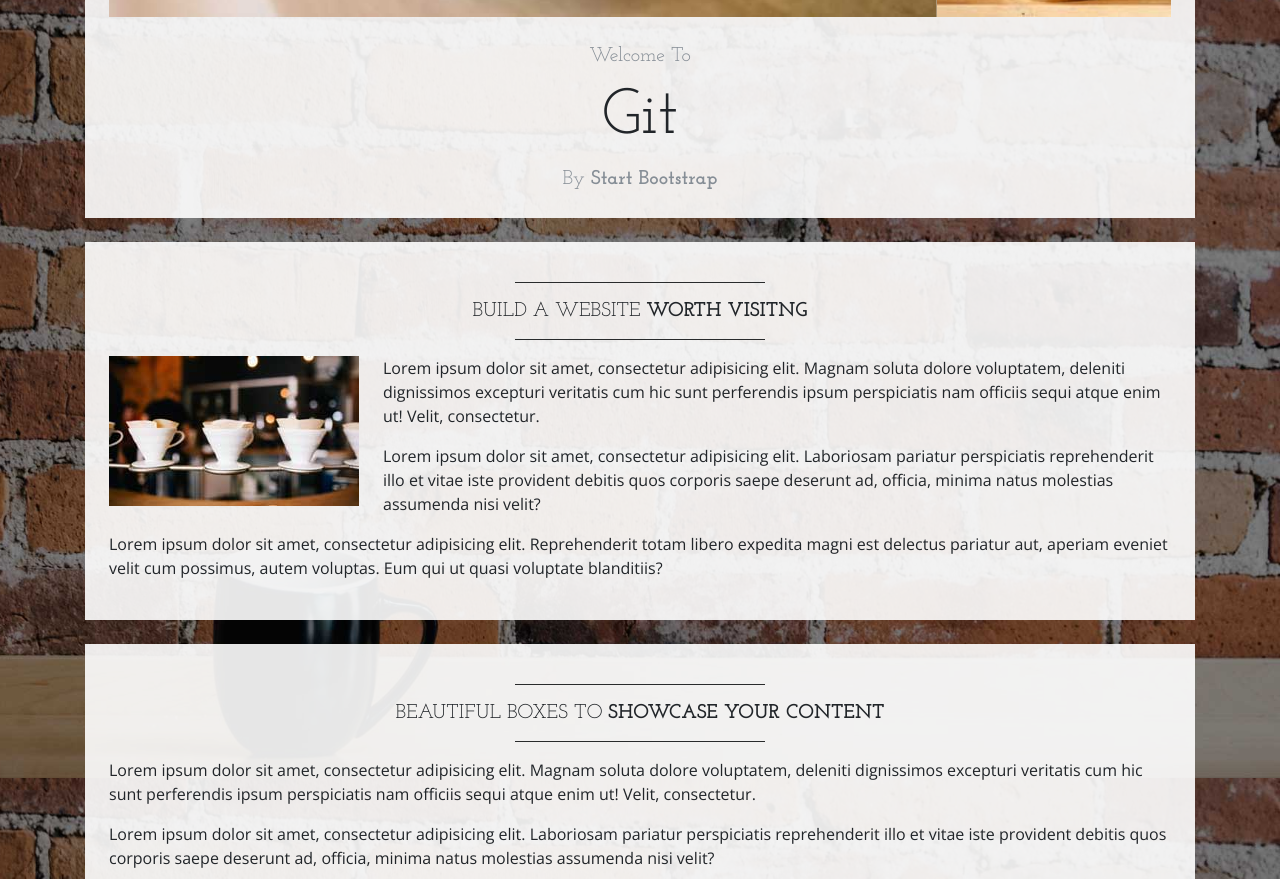
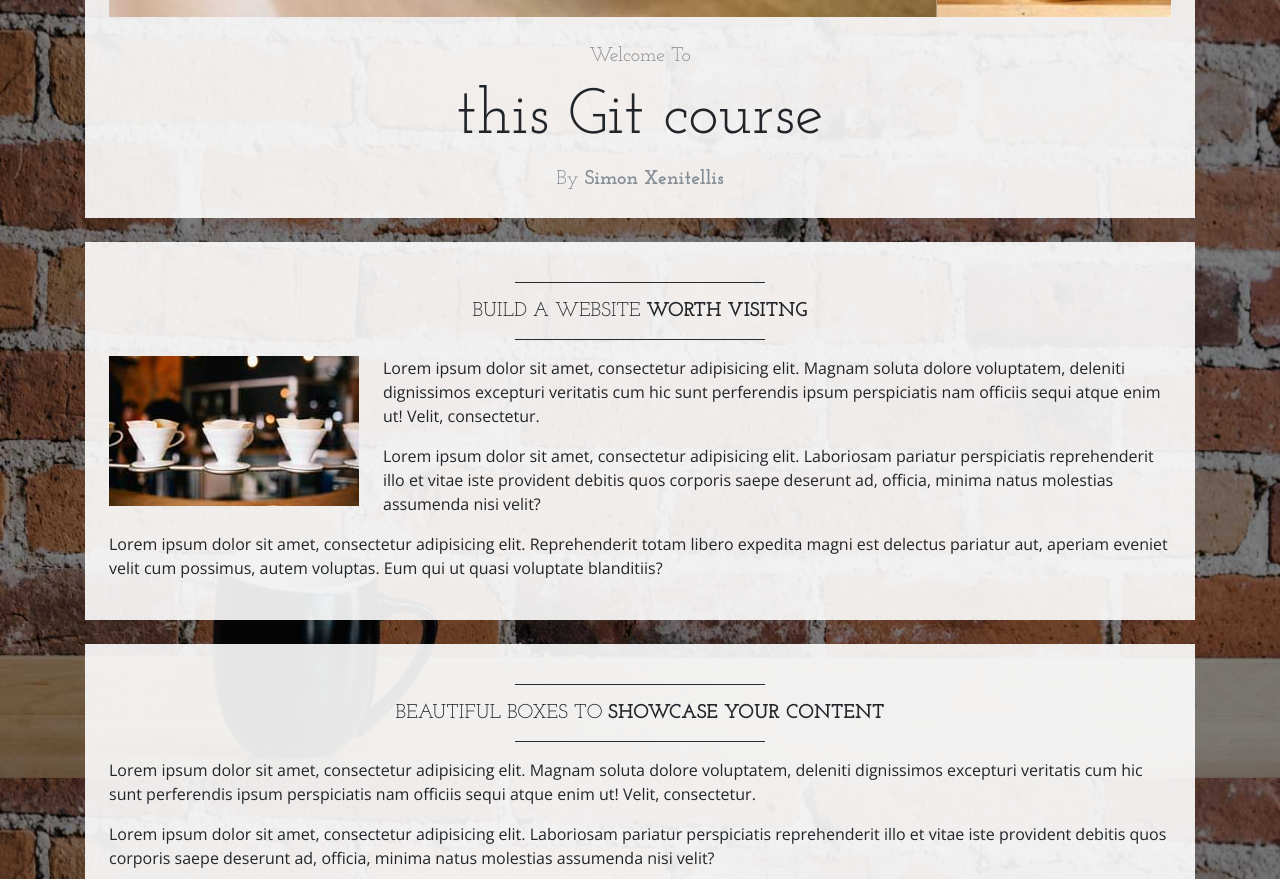
Before and after one commit to templer81/LearnGitCourseLearnablebySimon, a website: page index.html in a window 1280 px wide. Shown: the part 822-1701 px from the top of the page. Drawn offline with nearby package versions, Linux system fonts and the light colour scheme.

Commit message:
Chenged items after carousel

```diff
--- a/index.html
+++ b/index.html
@@ -100,9 +100,9 @@
         <!-- Welcome Message -->
         <div class="text-center mt-4">
           <div class="text-heading text-muted text-lg">Welcome To</div>
-          <h1 class="my-2">Git</h1>
+          <h1 class="my-2">this Git course</h1>
           <div class="text-heading text-muted text-lg">By
-            <strong>Start Bootstrap</strong>
+            <strong>Simon Xenitellis</strong>
           </div>
         </div>
       </div>
```
